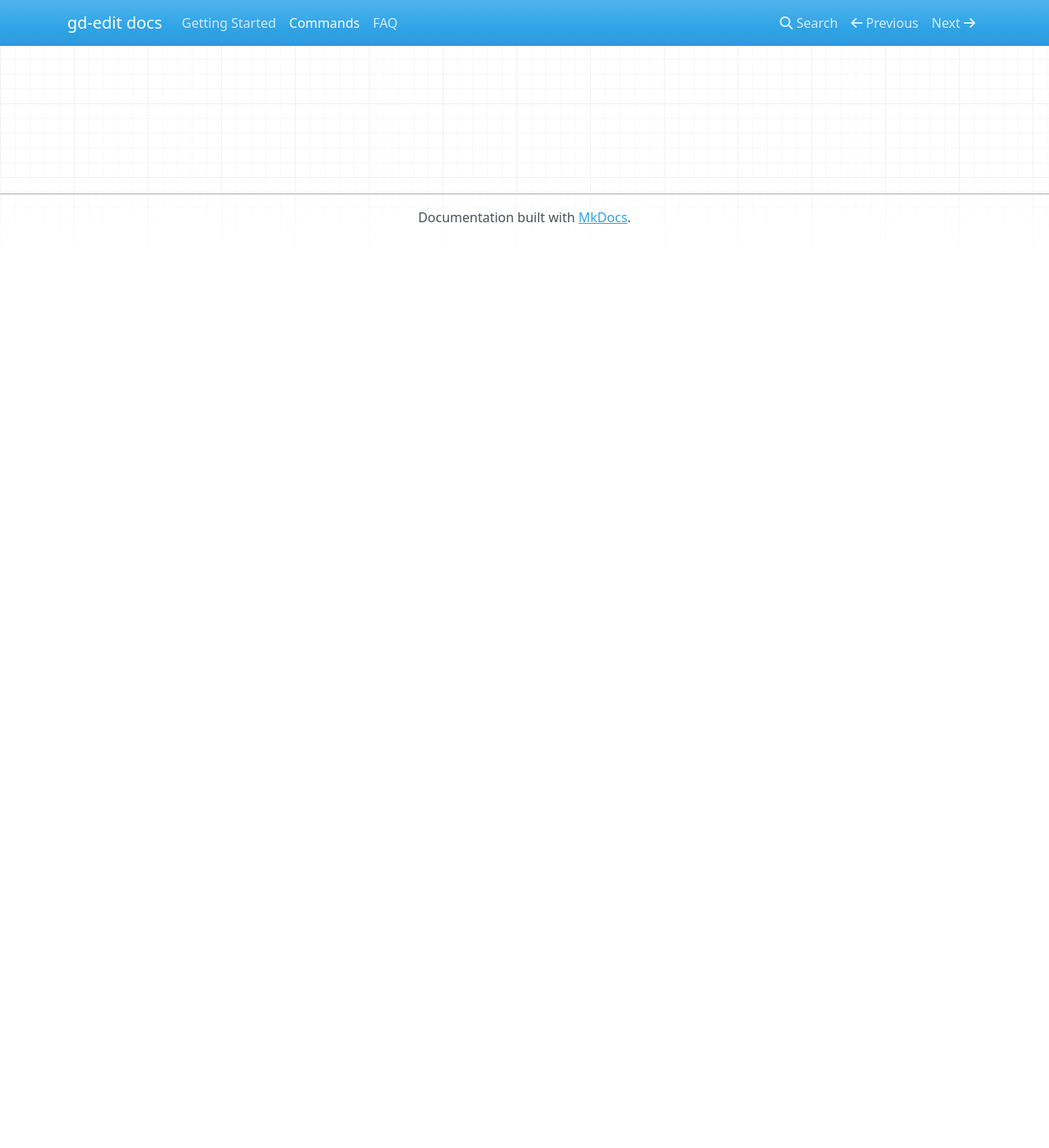
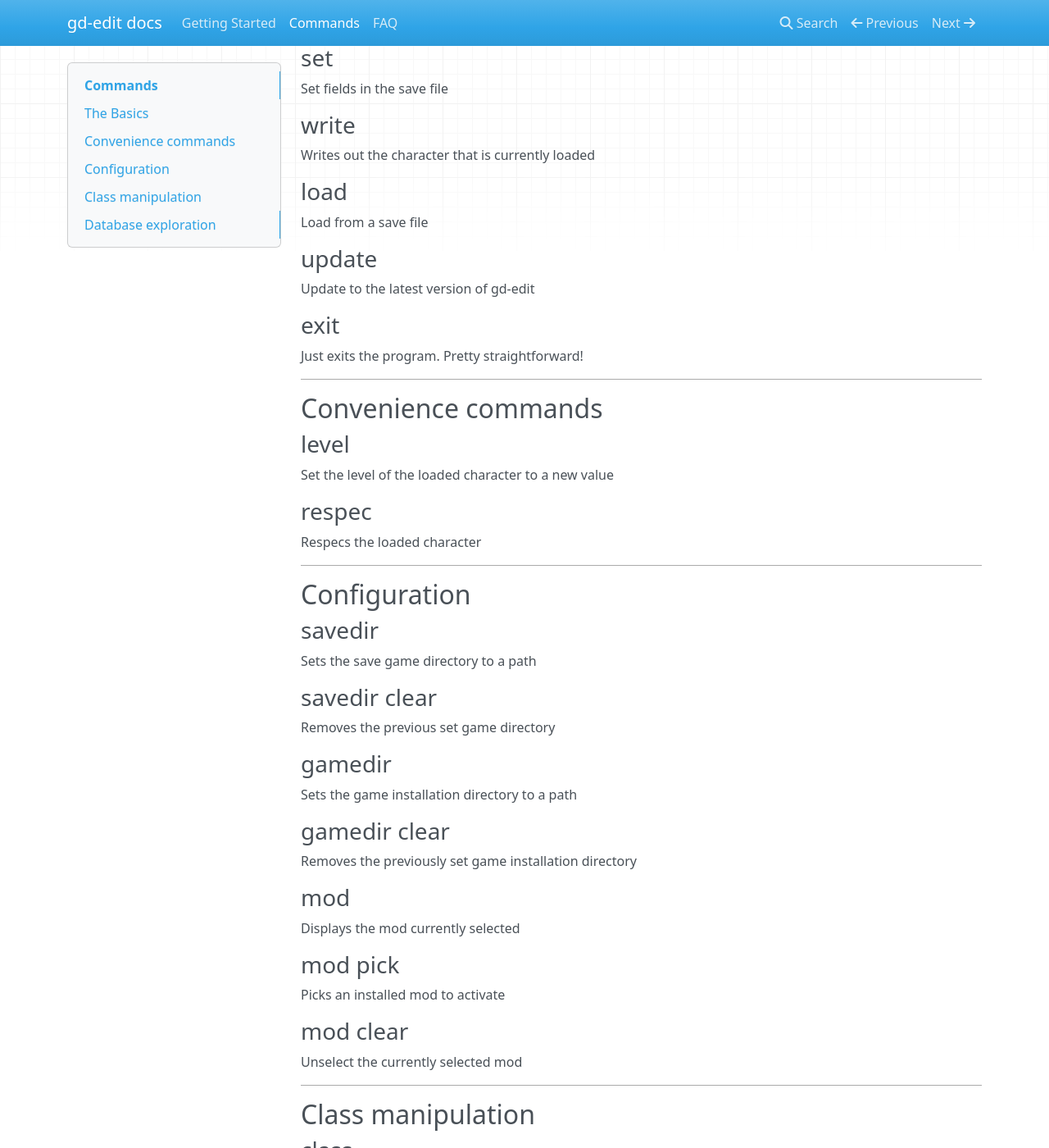
Before and after one commit to Odie/gd-edit-docs, an MkDocs documentation site: the page built from docs/commands.md, in a window 1280 px wide and 1400 px high, scrolled down 270 px. Shown: the whole window at 82% size. Built offline with MkDocs 1.6.1, drawn with Linux system fonts in a browser that asks for light colours; nearby versions of some CDN libraries; old or Windows-style settings are respelled for this version of MkDocs; before the commit the page ends 900 px from its top, so only the background shows below that; some of the changed text lies outside the part shown.

Commit message:
Adds basic structure to commands.md

```diff
--- a/docs/commands.md
+++ b/docs/commands.md
@@ -2,8 +2,117 @@
 
 The things that makes the editor go!
 
+## The Basics
+
+### show
+
+Explore the save file data
+
+### set
+
+Set fields in the save file
+
+### write
+
+Writes out the character that is currently loaded
+
+### load
+
+Load from a save file
+
+### update
+
+Update to the latest version of gd-edit
+
+### exit
+
+Just exits the program. Pretty straightforward!
+
 ---
 
-Oh, looky! A placeholder page!
+## Convenience commands
+### level
 
-Please use the "help" command for now! x)
+Set the level of the loaded character to a new value
+
+
+### respec
+
+Respecs the loaded character
+
+---
+
+## Configuration
+
+
+### savedir
+
+Sets the save game directory to a path
+
+### savedir clear
+
+Removes the previous set game directory
+
+### gamedir
+
+Sets the game installation directory to a path
+
+### gamedir clear
+
+Removes the previously set game installation directory
+
+### mod
+
+Displays the mod currently selected
+
+### mod pick
+
+Picks an installed mod to activate
+
+### mod clear
+
+Unselect the currently selected mod
+
+---
+
+## Class manipulation
+
+### class
+
+Displays the classes/masteries of the loaded character
+
+### class add
+
+Add a class/mastery by name
+
+### class list
+
+Display classes/masteries known ot the editor
+
+### class remove
+
+Remove a class/mastery by name
+
+---
+
+## Database exploration
+
+### db
+
+Explore the database interactively
+
+
+### q
+
+Query the database
+
+
+### qshow
+
+Show the next page in the current query result
+
+
+### qn
+
+It's short for "query next". Does the same thing as 'qshow'. This is just an
+alias to be able to see the "next" set of results.
```
